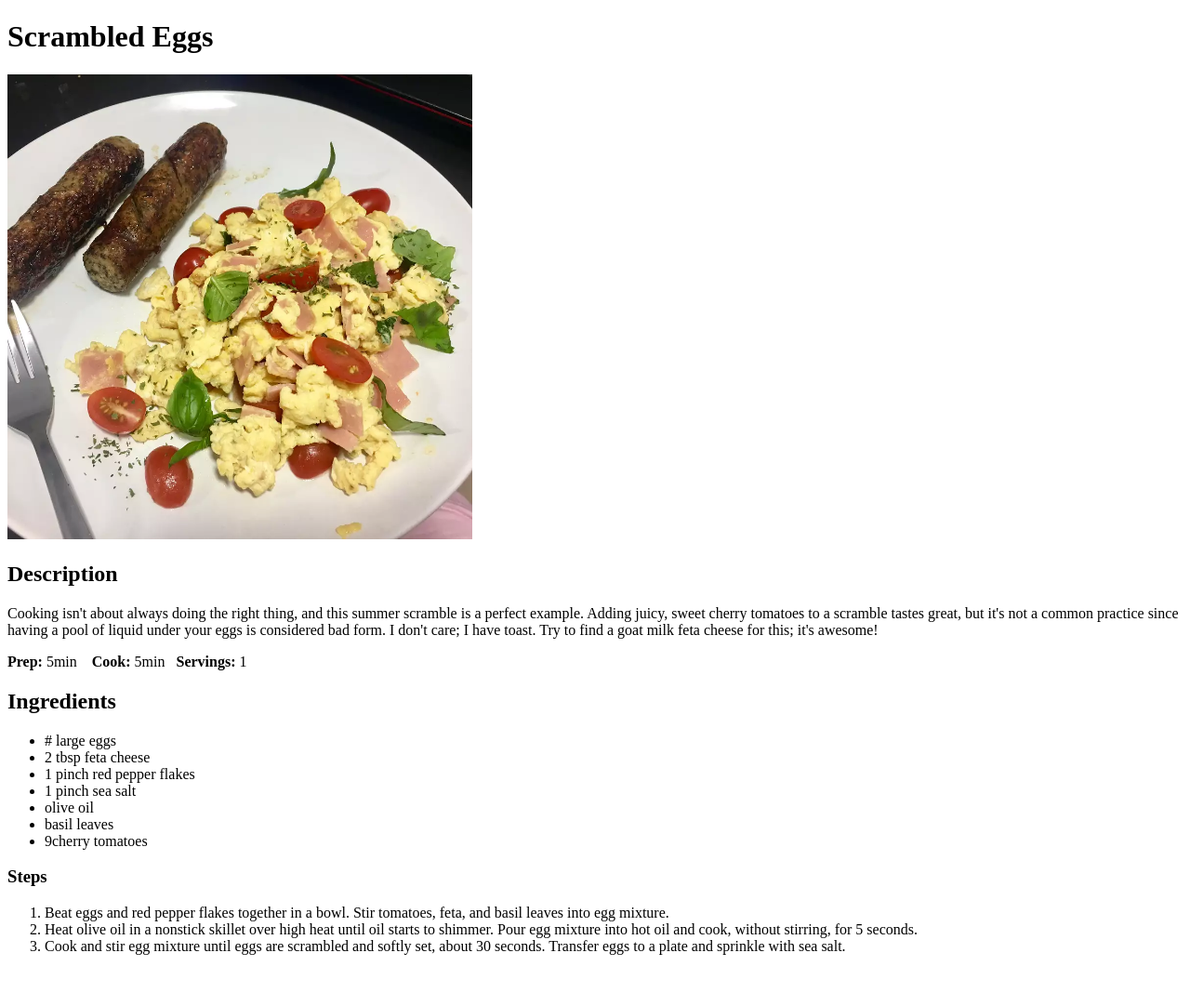
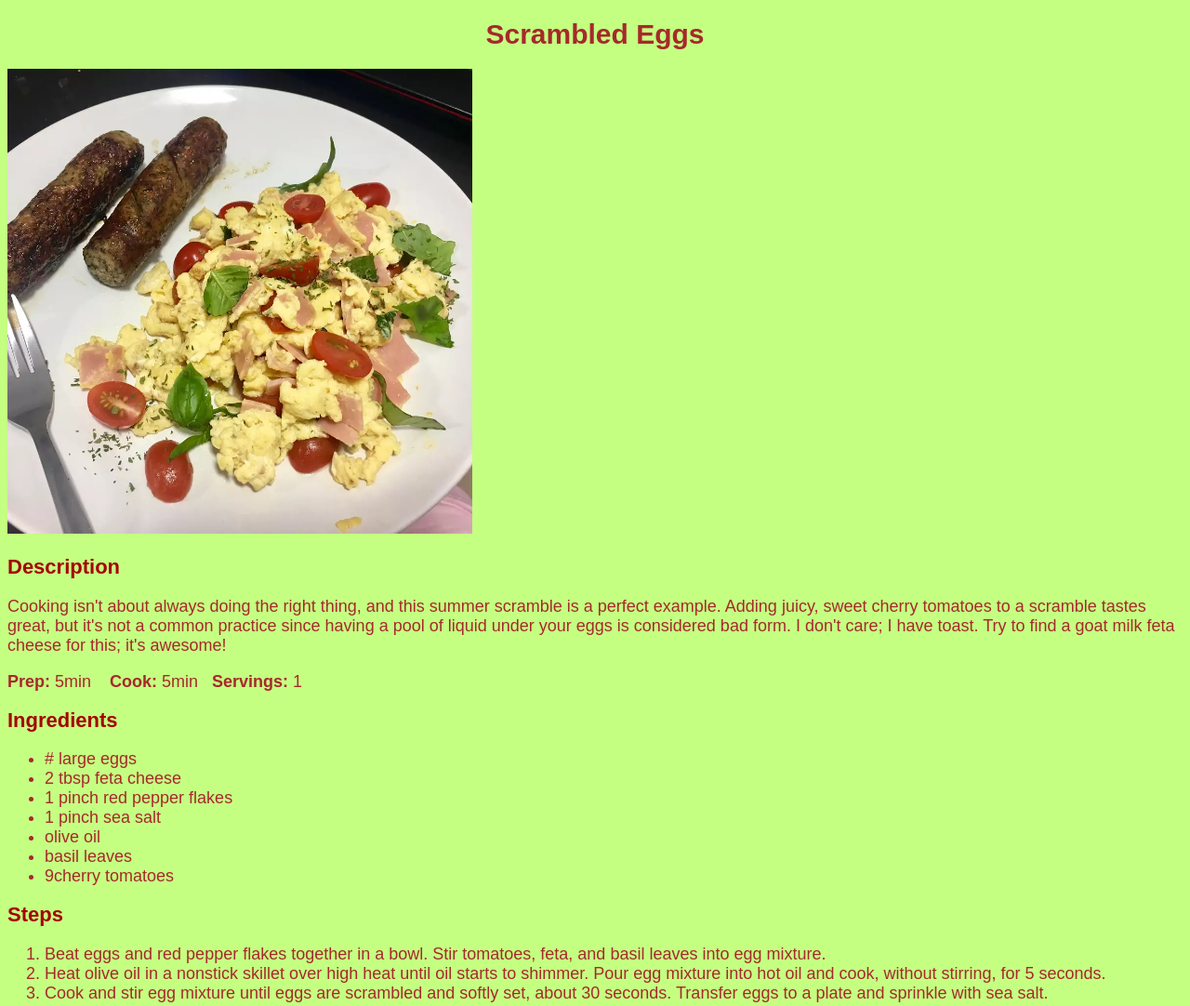
Before and after one commit to DhruvSuvarna10/odin-recipes, a plain HTML site: page recipes/egg.html in a window 1280 px wide. Shown: the whole page at 93% size. Before the commit the page ends 1043 px from the top, so only its background shows below. Drawn offline with Linux system fonts and the light colour scheme.

Commit message:
basic styling

```diff
--- a/recipes/egg.html
+++ b/recipes/egg.html
@@ -4,11 +4,12 @@
     <meta charset="UTF-8">
     <meta http-equiv="X-UA-Compatible" content="IE=edge">
     <meta name="viewport" content="width=device-width, initial-scale=1.0">
+    <link rel="stylesheet" href="../styles.css">
     <title>Scrambled Eggs</title>
 </head>
 <body>
     <h1>Scrambled Eggs</h1>
-    <img src="../images/egg.jpg" height="500" width="500" alt="scrambled egg">
+    <img src="../images/egg.jpg" alt="scrambled egg">
     <h2>Description</h2>
     <p>Cooking isn't about always doing the right thing, and this summer scramble is
     a perfect example. Adding juicy, sweet cherry tomatoes to a scramble tastes great,
@@ -26,7 +27,7 @@
         <li>basil leaves</li>
         <li>9cherry tomatoes</li>
     </ul>
-    <h3>Steps</h3>
+    <h2>Steps</h2>
     <ol>
         <li>Beat eggs and red pepper flakes together in a bowl. Stir tomatoes, feta, and basil leaves
             into egg mixture.
--- /dev/null
+++ b/styles.css
@@ -0,0 +1,21 @@
+body {
+    font-family:Arial, Helvetica, sans-serif;
+    background-color: rgb(197, 255, 130);
+    color:brown;
+    font-size: 18px;
+}
+
+h1{
+    text-align: center;
+    font-size: 30px;
+}
+
+h2,h3{
+    font-size: 22px;
+    color:rgb(165, 1, 1);
+}
+
+img {
+    height:auto;
+    width:500px;
+}
```
Also changed, not shown: index.html (+1 -0 lines), recipes/pasta.html (+3 -2 lines).
